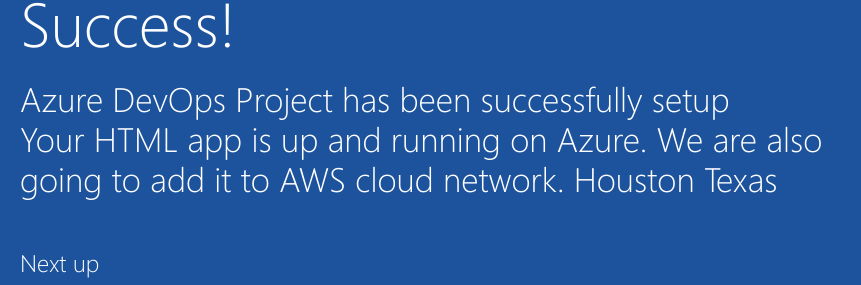
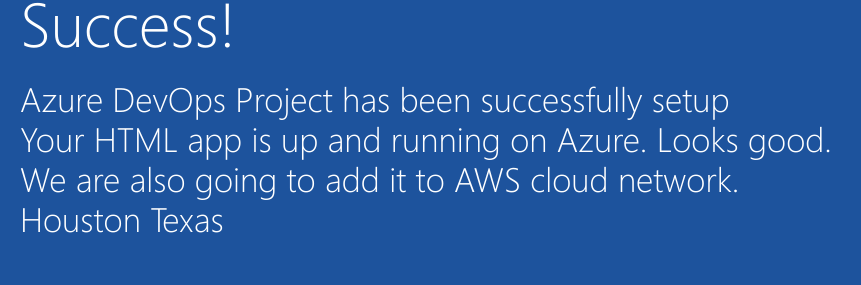
Before and after one commit to JendareyConsulting/sample-project, a plain HTML site: page index.html in a window 1280 px wide. Shown: the part 392-677 px from the top of the page, 205-1066 px from the left. Drawn offline with Linux system fonts and the light colour scheme.

Commit message:
Update index.html

```diff
--- a/index.html
+++ b/index.html
@@ -20,7 +20,7 @@
             <div class="content-body">
                 <div class="success-text">Success!</div>
                 <div class="description line-1"> Azure DevOps Project has been successfully setup</div>
-                <div class="description line-2"> Your HTML app is up and running on Azure. We are also going to add it to AWS cloud network. Houston Texas</div>
+                <div class="description line-2"> Your HTML app is up and running on Azure. Looks good. We are also going to add it to AWS cloud network. Houston Texas</div>
                 <div class="next-steps-container">
                     <div class="next-steps-header">Next up</div>
                     <div class="next-steps-body">
```
